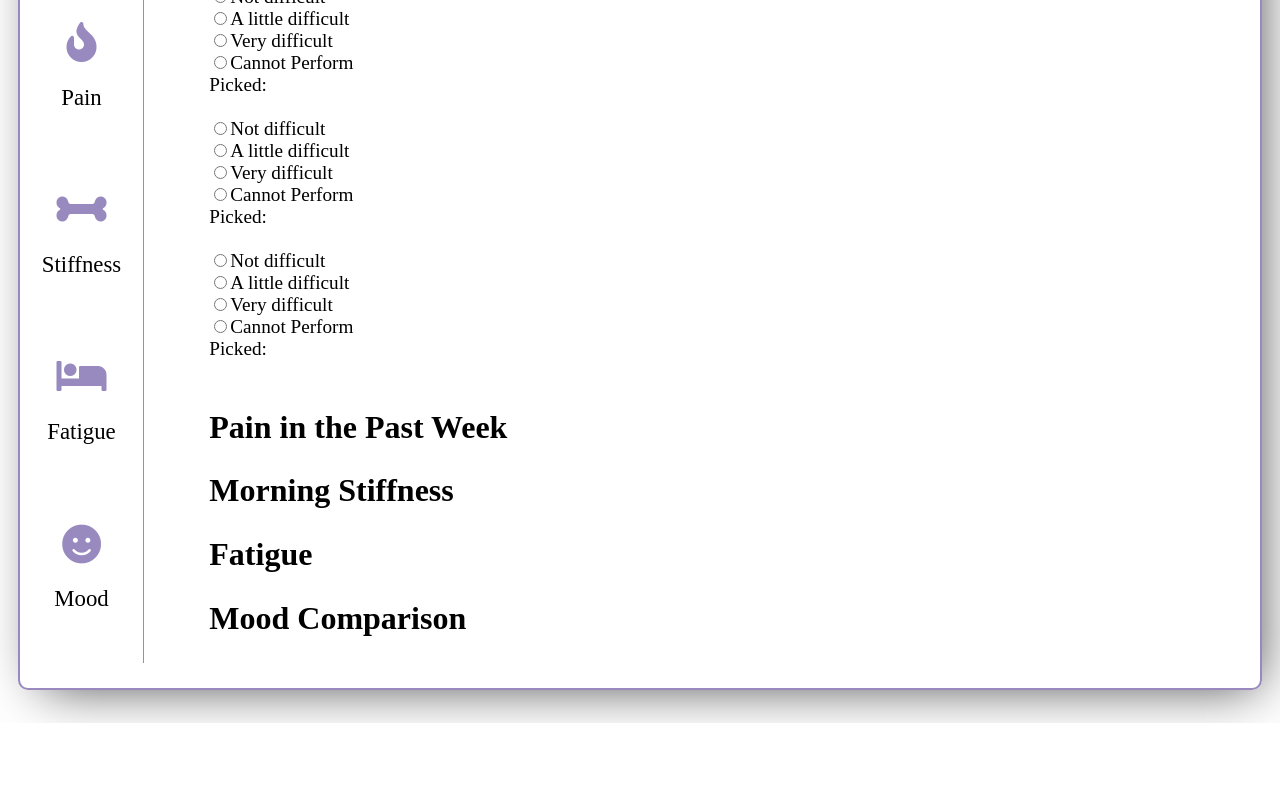
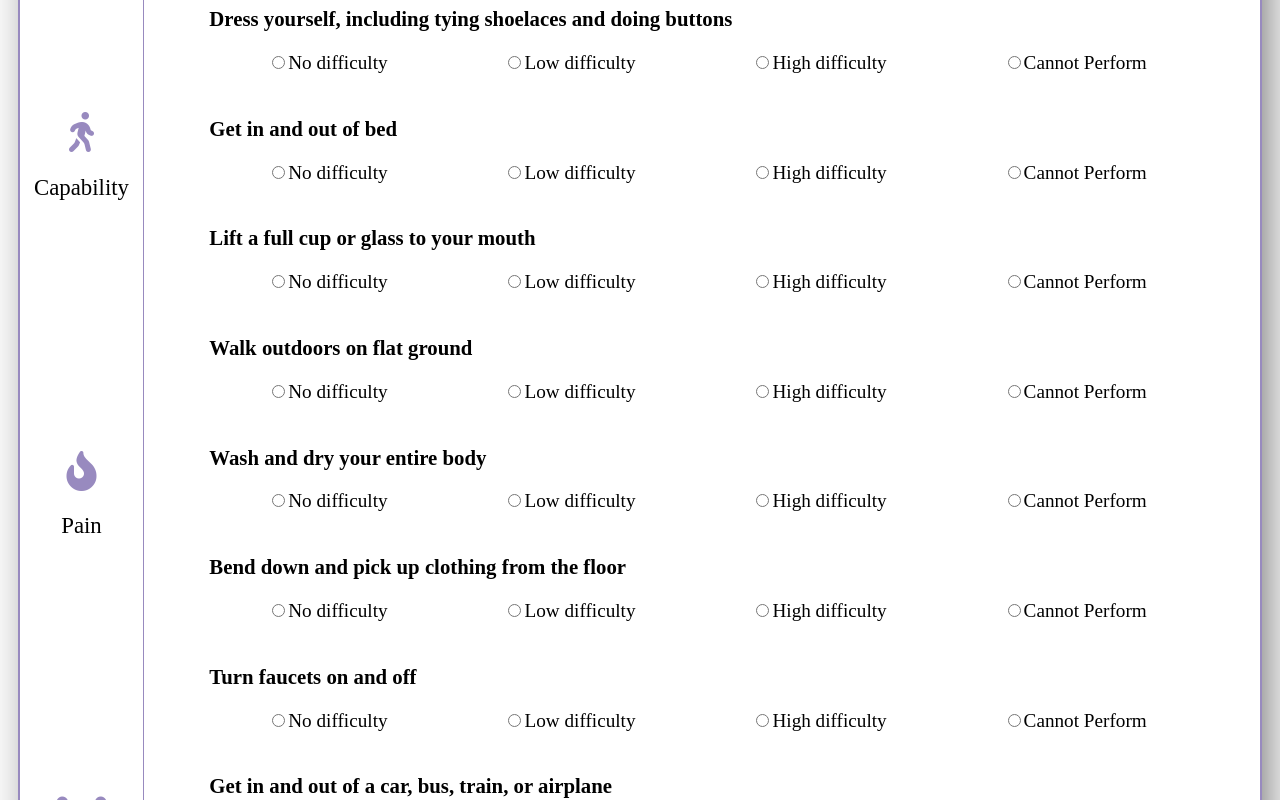
Before and after one commit to adamsimonini/medical-survey, a Vue app: page / in a window 1280 px wide. Shown: the part 400-1200 px from the top of the page. Before the commit the page ends 1123 px from the top, so only its background shows below. Built offline with nearby package versions, Linux system fonts and the light colour scheme.

Commit message:
added all capabnilities questions

```diff
--- a/src/components/Capabilities.vue
+++ b/src/components/Capabilities.vue
@@ -1,8 +1,8 @@
 <template>
     <div id="capabilities" class="contentBox" slot="content">
         <p>
-            <b>AT THIS VERY MOMENT</b>, you are able to do the following:
-            <CapabilityQuestion v-for="question in questions"/>
+            <b>AT THIS VERY MOMENT</b>, with what degree of difficulty can you do the following:
+            <CapabilityQuestion v-for="(question, i) in questions" v-bind:questions="questions[i]"/>
         </p>
     </div>
 </template>
@@ -20,9 +20,19 @@ export default {
     data: function() {
          return {
              questions: [
-                 "Question 1",
-                 "Question 2",
-                 "Questioni 3",
+                    "Dress yourself, including tying shoelaces and doing buttons",
+                    "Get in and out of bed",
+                    "Lift a full cup or glass to your mouth",
+                    "Walk outdoors on flat ground",
+                    "Wash and dry your entire body",
+                    "Bend down and pick up clothing from the floor",
+                    "Turn faucets on and off",
+                    "Get in and out of a car, bus, train, or airplane",
+                    "Walk two miles",
+                    "Participate in sports and games as you would like",
+                    "Get a good night’s sleep",
+                    "Deal with feelings of anxiety or being nervous",
+                    "Deal with feelings of depression or feeling blue",
              ]
          }
     },
--- a/src/components/CapabilityQuestion.vue
+++ b/src/components/CapabilityQuestion.vue
@@ -1,20 +1,26 @@
 <template>
     <div id="" class="capability-question">
-        <input type="radio" value="Not difficult" v-model="difficulty">
-        <label for="Not difficult">Not difficult</label>
-        <br>
-        <input type="radio" value="A little difficult" v-model="difficulty">
-        <label for="A little difficult">A little difficult</label>
-        <br>
-        <input type="radio" value="Very difficult" v-model="difficulty">
-        <label for="Very difficult">Very difficult</label>
-        <br>
-        <input type="radio" value="Cannot Perform" v-model="difficulty">
-        <label for="Cannot Perform">Cannot Perform</label>
-        <br>
-        <span>Picked: {{ difficulty }}</span>
+        <h3>{{questions}}</h3>
+        <div class="answersBox">
+            <div class="radioButton">
+                <input type="radio" value="Not difficult" v-model="difficulty">
+                <label for="Not difficult">No difficulty</label>
+            </div>
+            <div class="radioButton">
+                <input type="radio" value="A little difficult" v-model="difficulty">
+                <label for="A little difficult">Low difficulty</label>
+            </div>
+            <div class="radioButton">
+                <input type="radio" value="Very difficult" v-model="difficulty">
+                <label for="Very difficult">High difficulty</label>
+            </div>
+            <div class="radioButton">
+                <input type="radio" value="Cannot Perform" v-model="difficulty">
+                <label for="Cannot Perform">Cannot Perform</label>
+            </div>
+        </div>
         <br />
-        <br />
+            <!-- <span>Picked: {{ difficulty }}</span> -->
     </div>
 </template>
 
@@ -22,7 +28,7 @@
 
 export default {
     name: 'CapabilityQuestion',
-    props: [''],
+    props: ['questions'],
     data: function() {
          return {
             difficulty: '',
@@ -32,4 +38,15 @@ export default {
 </script>
 
 <style scoped>
+.answersBox{
+    display: flex;
+    align-items: center;
+    justify-content: space-around;
+}
+.radioButton{
+    text-align: left;
+}
+h3{
+    font-size: 1.3rem;
+}
 </style>
```
